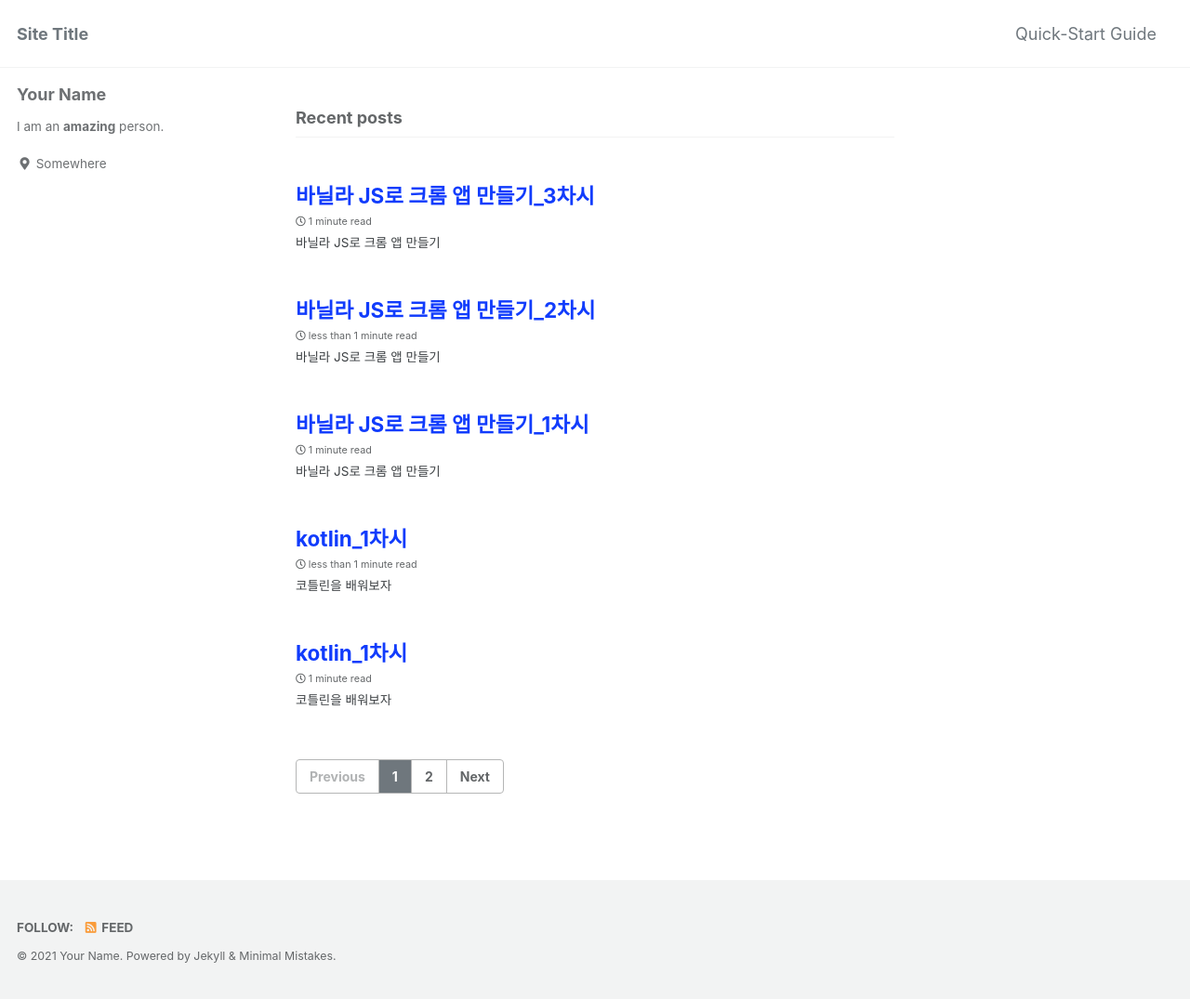
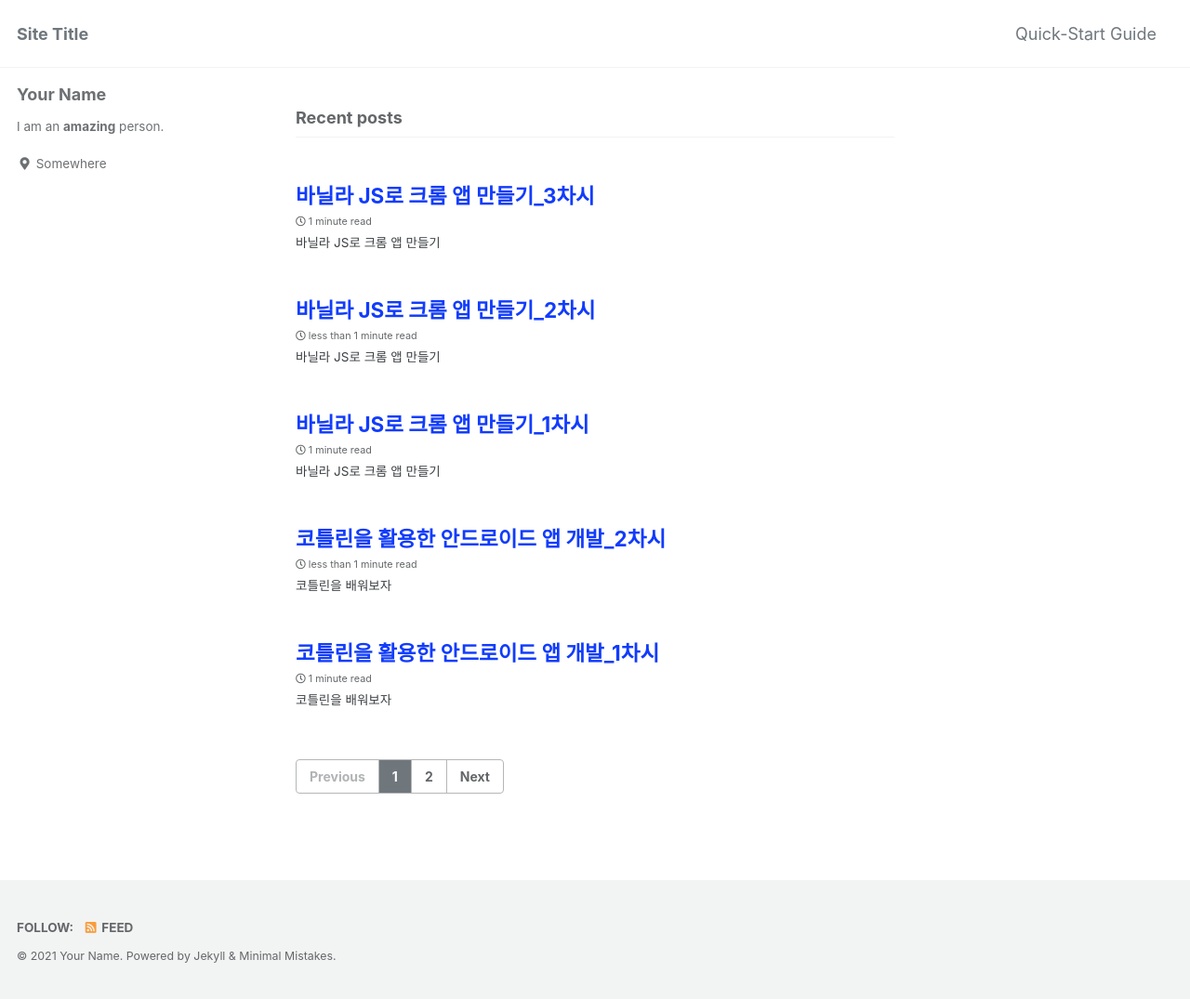
Before and after one commit to zeroh0/zeroh0.github.io, a Jekyll site: the page built from index.html, in a window 1280 px wide. Shown: the whole page at 93% size. Built offline with Jekyll 4.4.1, drawn with Linux system fonts in a browser that asks for light colours; cached includes are drawn as plain includes; the list of posts is cut into pages by our own code.

Commit message:
코틀린을 활용한 안드로이드 앱 개발

```diff
--- a/_posts/2021-10-17-kotlin_android_app_build_1.md
+++ b/_posts/2021-10-17-kotlin_android_app_build_1.md
@@ -1,5 +1,5 @@
 ---
-title: "kotlin_1차시"
+title: "코틀린을 활용한 안드로이드 앱 개발_1차시"
 excerpt: "코틀린을 배워보자"
 
 categories:
--- a/_posts/2021-10-17-kotlin_android_app_build_2.md
+++ b/_posts/2021-10-17-kotlin_android_app_build_2.md
@@ -1,5 +1,5 @@
 ---
-title: "kotlin_1차시"
+title: "코틀린을 활용한 안드로이드 앱 개발_2차시"
 excerpt: "코틀린을 배워보자"
 
 categories:
```
